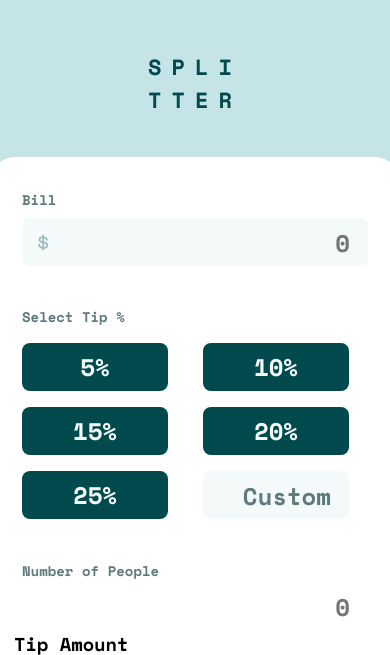
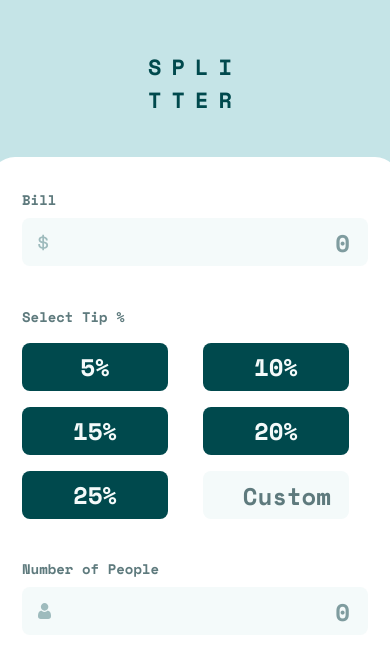
Before and after one commit to RhinoSC/frontendmentor-tip-calculator-app, a website: page index.html in a window 390 px wide. Shown: the top 655 px of the page. Drawn offline with nearby package versions, Linux system fonts and the light colour scheme.

Commit message:
Finished mobile form

```diff
--- a/app/scss/components/form.scss
+++ b/app/scss/components/form.scss
@@ -21,7 +21,7 @@
     }
 
     &-input {
-      background: no-repeat scroll 16px 16px url(../images/icon-dollar.svg), var(--lighter-grayish-cyan);
+      background: no-repeat scroll rem(16) rem(16) url(../images/icon-dollar.svg), var(--lighter-grayish-cyan);
     }
   }
 
@@ -53,4 +53,19 @@
       }
     }
   }
+
+  &__people {
+    display: flex;
+    flex-direction: column;
+
+    margin-bottom: rem(32);
+
+    &-title {
+      margin-bottom: rem(8);
+    }
+
+    &-input {
+      background: no-repeat scroll rem(16) rem(16) url(../images/icon-person.svg), var(--lighter-grayish-cyan);
+    }
+  }
 }
--- a/app/scss/globals/boilerplate.scss
+++ b/app/scss/globals/boilerplate.scss
@@ -5,7 +5,9 @@ html {
   box-sizing: border-box;
 }
 
-*, *::before, *::after {
+*,
+*::before,
+*::after {
   box-sizing: inherit;
 }
 
@@ -20,7 +22,8 @@ label {
   padding: 0;
 }
 
-label, h5 {
+label,
+h5 {
   font-size: rem(14);
 
 }
@@ -42,6 +45,9 @@ input[type="number"] {
   font-family: inherit;
   font-weight: inherit;
 
+  &::placeholder {
+    color: var(--darker-grayish-cyan);
+  }
 }
 
 input[type="number"]::-webkit-inner-spin-button {
```
Also changed, not shown: dist/style.css, 1 other file.
